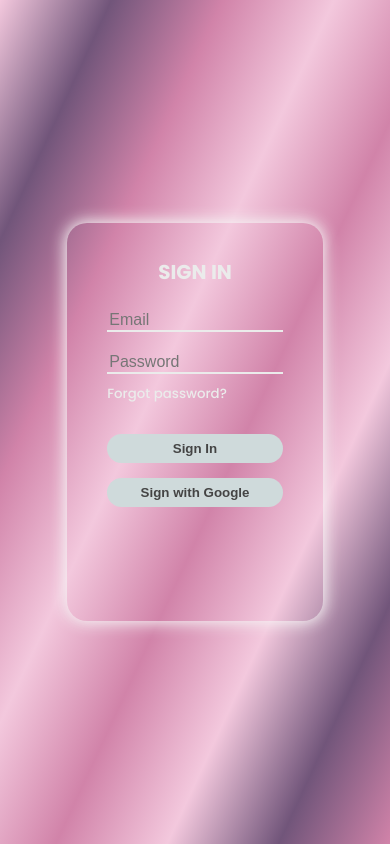
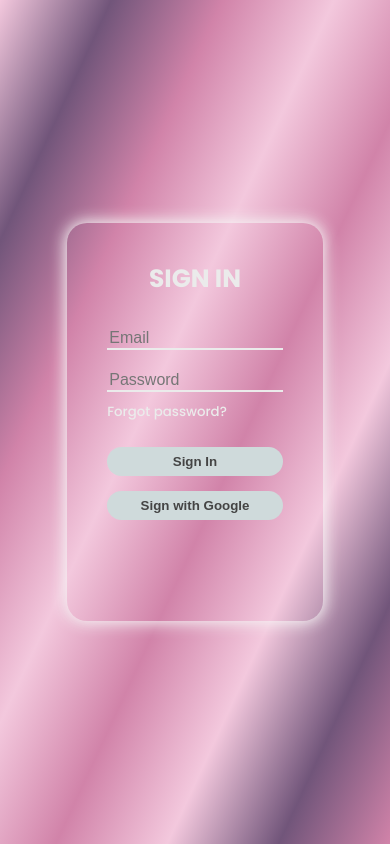
Before and after one commit to srii-10/login-form, a plain HTML site: page index.html in a window 390 px wide. Drawn offline with Linux system fonts and the light colour scheme.

Commit message:
update resp phone

```diff
--- a/style.css
+++ b/style.css
@@ -115,11 +115,12 @@ button:hover {
     }
 
     h1 {
-        font-size: 20px;
+        font-size: 25px;
+        margin-bottom: 20px;
     }
 
     button {
-        margin-top: 30px;
+        margin-top: 25px;
     }
 
     .google-btn {
```
